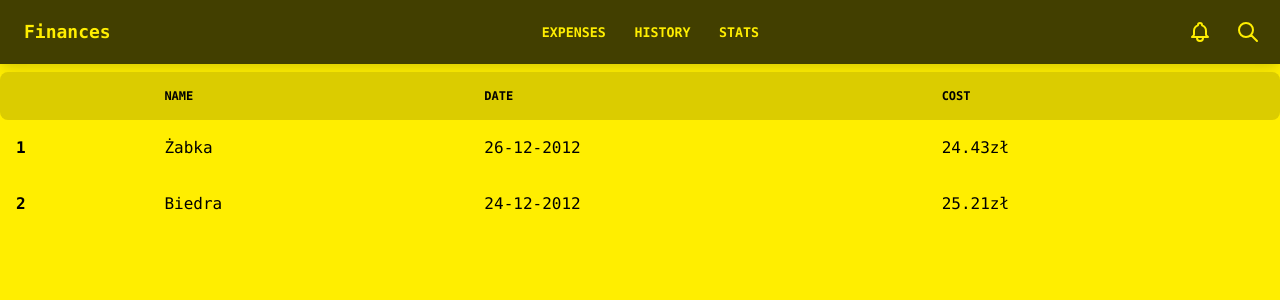
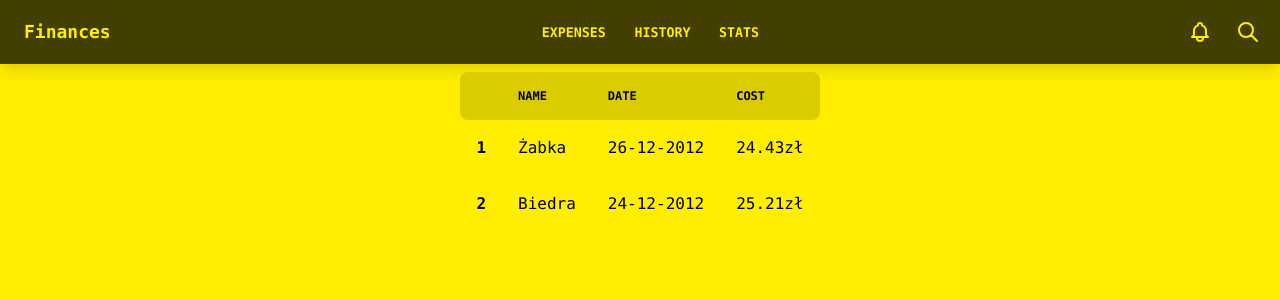
Before and after one commit to wleklinskimateusz/Finance, a React (Create React App) app in the folder client/: page /expenses/list in a window 1280 px wide. Shown: the top 300 px of the page. Built offline with nearby package versions, Linux system fonts and the light colour scheme.

Commit message:
center table redirext home to expenses

```diff
--- a/client/src/App.js
+++ b/client/src/App.js
@@ -1,28 +1,35 @@
 
 import './App.css';
 import { NavBar } from './Components/Core/NavBar';
-import { History } from './Pages/History';
-import { Expenses } from './Pages/Expenses/Expenses';
-import { Expense } from './Pages/Expenses/Expense';
-import { ExpenseList } from './Pages/Expenses/ExpenseList';
-import { Stats } from './Pages/Stats';
+import { History } from './Components/Pages/History';
+import { Expenses } from './Components/Pages/Expenses/Expenses';
+import { Expense } from './Components/Pages/Expenses/Expense';
+import { Home } from './Components/Pages/Home';
+import { ExpenseList } from './Components/Pages/Expenses/ExpenseList';
+import { Stats } from './Components/Pages/Stats';
 import React from "react";
-import {BrowserRouter, Routes, Route} from "react-router-dom";
+import {BrowserRouter, Routes, Route, useNavigate} from "react-router-dom";
 import { NavItem } from './Components/Core/NavItem';
-import { NewExpense } from './Pages/Expenses/NewExpense';
+import { NewExpense } from './Components/Pages/Expenses/NewExpense';
+
+
 
 function App() {
+
+
   return (
     <BrowserRouter>
     <div>
       <NavBar brand="Finances">
-          <NavItem to="/expenses">Expenses</NavItem>
+          <NavItem to="/expenses/list">Expenses</NavItem>
           <NavItem to="/history">History</NavItem>
           <NavItem to="/stats">Stats</NavItem>
       </NavBar>
     </div>
 
+
     <Routes>
+      <Route path="/" element={<Home />} />
       <Route path="expenses" element={<Expenses />}>
         <Route path=":expenseId" element={<Expense />} />
         <Route path="list" element={<ExpenseList />} />
--- a/client/src/Pages/Expenses/Expense.jsx
+++ b/client/src/Components/Pages/Expenses/Expense.jsx
@@ -1,9 +1,9 @@
 import { Link, useParams } from "react-router-dom"
-import { Card } from "../../Components/common/Card";
+import { Card } from "../../common/Card";
 
 export function Expense(props) {
-    let params = useParams();
-    const id = params.expenseId
+    // let params = useParams();
+    // const id = params.expenseId
     return (
     <div className="flex justify-center items-center">
         <Card
--- a/client/src/Pages/Expenses/ExpenseList.jsx
+++ b/client/src/Components/Pages/Expenses/ExpenseList.jsx
@@ -1,5 +1,5 @@
-import { Table } from "../../Components/common/Table";
-import { TableRow } from "../../Components/common/TableRow";
+import { Table } from "../../common/Table";
+import { TableRow } from "../../common/TableRow";
 
 export function ExpenseList(props) {
     const rows = [
--- a/client/src/Pages/Expenses/Expenses.jsx
+++ b/client/src/Components/Pages/Expenses/Expenses.jsx
@@ -2,6 +2,5 @@ import { Outlet } from "react-router-dom"
 
 
 export function Expenses(props) {
-    console.log(props.children)
     return (<div><Outlet /></div>)
 }
--- /dev/null
+++ b/client/src/Components/Pages/Home.jsx
@@ -0,0 +1,9 @@
+import { useEffect } from "react";
+import { useNavigate } from "react-router-dom";
+
+export function Home(props) {
+    const navigate = useNavigate();
+
+    useEffect(() => navigate("expenses/list"))
+    return <div></div>
+}
--- a/client/src/Components/common/Table.jsx
+++ b/client/src/Components/common/Table.jsx
@@ -1,7 +1,7 @@
 export function Table(props) {
     return (
-    <div className="overflow-x-auto">
-    <table className="table w-full">
+    <div className="overflow-x-auto flex justify-center">
+    <table className="table max-w-lg">
       <thead>
             {props.headers}
       </thead>
```
Also changed, not shown: client/src/Components/Pages/Expenses/NewExpense.jsx (renamed from client/src/Pages/Expenses/NewExpense.jsx), client/src/Components/Pages/History.jsx (renamed from client/src/Pages/History.jsx), client/src/Components/Pages/Stats.jsx (renamed from client/src/Pages/Stats.jsx).
